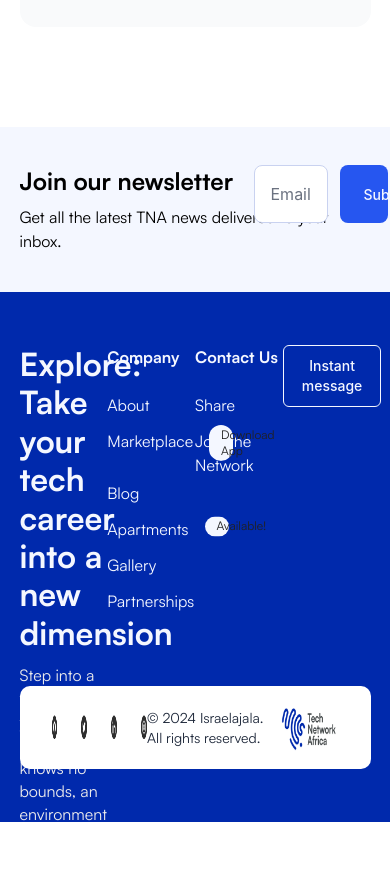
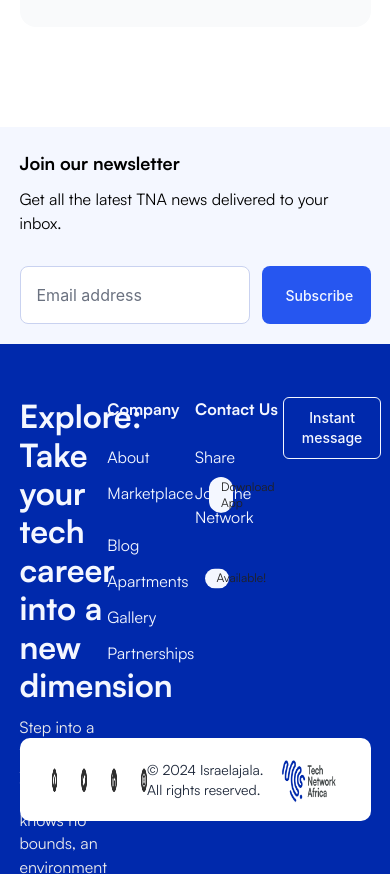
Before and after one commit to JosephOluOlofinte/tech-network-africa, a React (Vite) app: page / in a window 390 px wide. Shown: the part 9880-10754 px from the top of the page. Before the commit the page ends 10702 px from the top, so only its background shows below. Built offline with nearby package versions, Linux system fonts and the light colour scheme; a web font is replaced by a local one.

Commit message:
finished joinnewsletter

```diff
--- a/src/components/static/JoinNewsletter.tsx
+++ b/src/components/static/JoinNewsletter.tsx
@@ -2,22 +2,25 @@
 
 const JoinNewsletter = () => {
   return (
-    <section className='bg-brandWhite flex justify-center items-center h-fit min-h-[165px] max-h-[205px]'>
-      <div className='inner-container h-[80%] grid grid-flow-col grid-cols-3'>
+    <section className='bg-brandWhite py-5 flex justify-center items-center h-fit min-h-[165px]'>
+      <div className='inner-container h-[80%] grid grid-rows-[min-content,0,min-content] max-xltablet:gap-[clamp(15px,4vw,25px)] xltablet:grid-cols-3'>
         <div className='grid gap-2'>
           <header>
-            <h2 className='text-2xl font-bold'>Join our newsletter</h2>
+            <h2 className='text-[clamp(18px,2vw,24px)] font-bold'>
+              Join our newsletter
+            </h2>
           </header>
-          <p className='w-[30ch]'>
+          <p className='max-w-[30ch]'>
             Get all the latest TNA news delivered to your inbox.
           </p>
         </div>
+
         <div></div>
+
         <div className='h-fit'>
           <form
             action=''
-            className='w-full justify-self-end grid grid-cols-3 gap-3'
-          >
+            className='w-full justify-self-end grid grid-cols-3 gap-3'>
             <input
               type='text'
               name='email'
```
